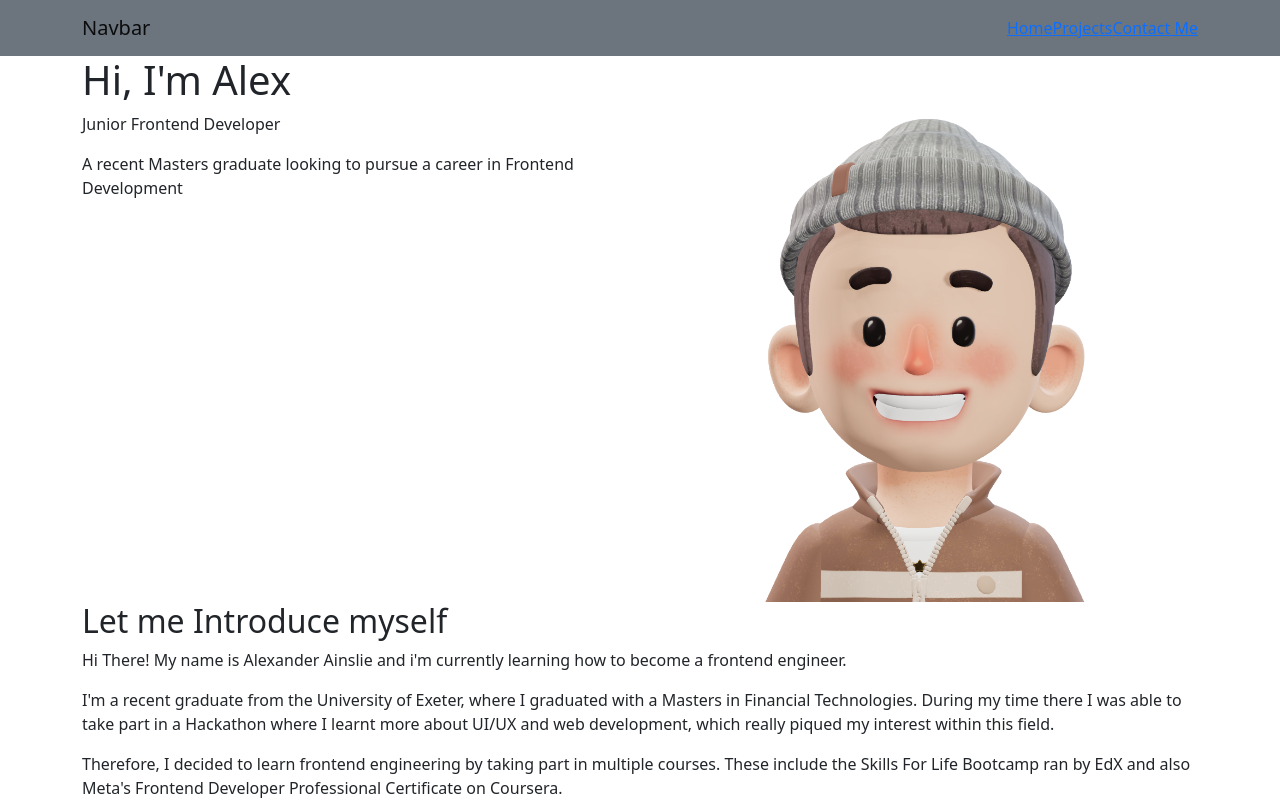
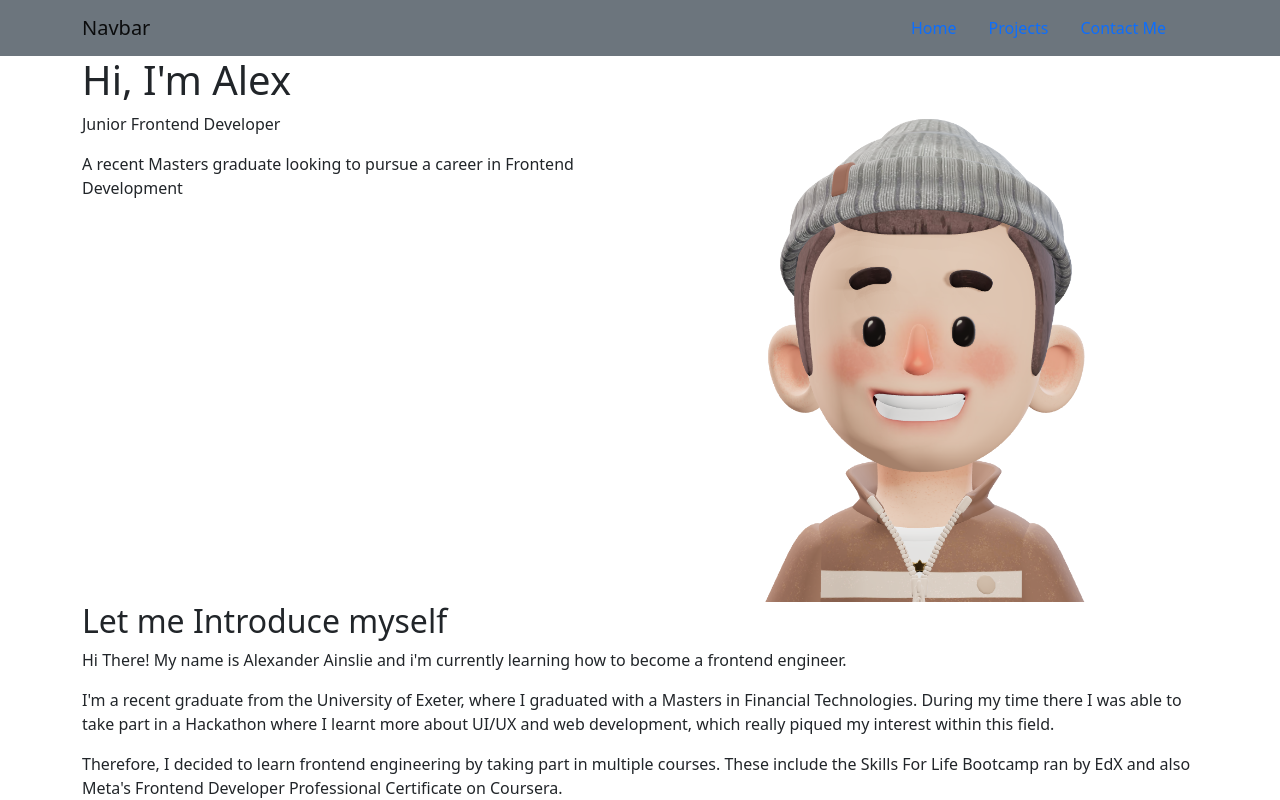
Before and after one commit to AlexAins/React-Portfolio, a React (Create React App) app: page / in a window 1280 px wide. Shown: the top 800 px of the page. Built offline with nearby package versions, Linux system fonts and the light colour scheme.

Commit message:
Edited nav bar

```diff
--- a/src/components/NavTabs.js
+++ b/src/components/NavTabs.js
@@ -3,19 +3,19 @@ import { Link } from 'react-router-dom';
 
 function NavTabs() {
   return (
-    <ul className="navbar-nav ms-auto">
+    <ul className="navbar-nav ms-auto me-3">
       <li className="nav-item">
-        <Link to="/">
+        <Link to="/" className="text-decoration-none mx-3">
           Home
         </Link>
       </li>
       <li className="nav-item">
-        <Link to="/projects">
+        <Link to="/projects" className="text-decoration-none mx-3">
           Projects
         </Link>
       </li>
       <li className="nav-item">
-        <Link to="/contact">
+        <Link to="/contact" className="text-decoration-none mx-3">
           Contact Me
         </Link>
       </li>
```
